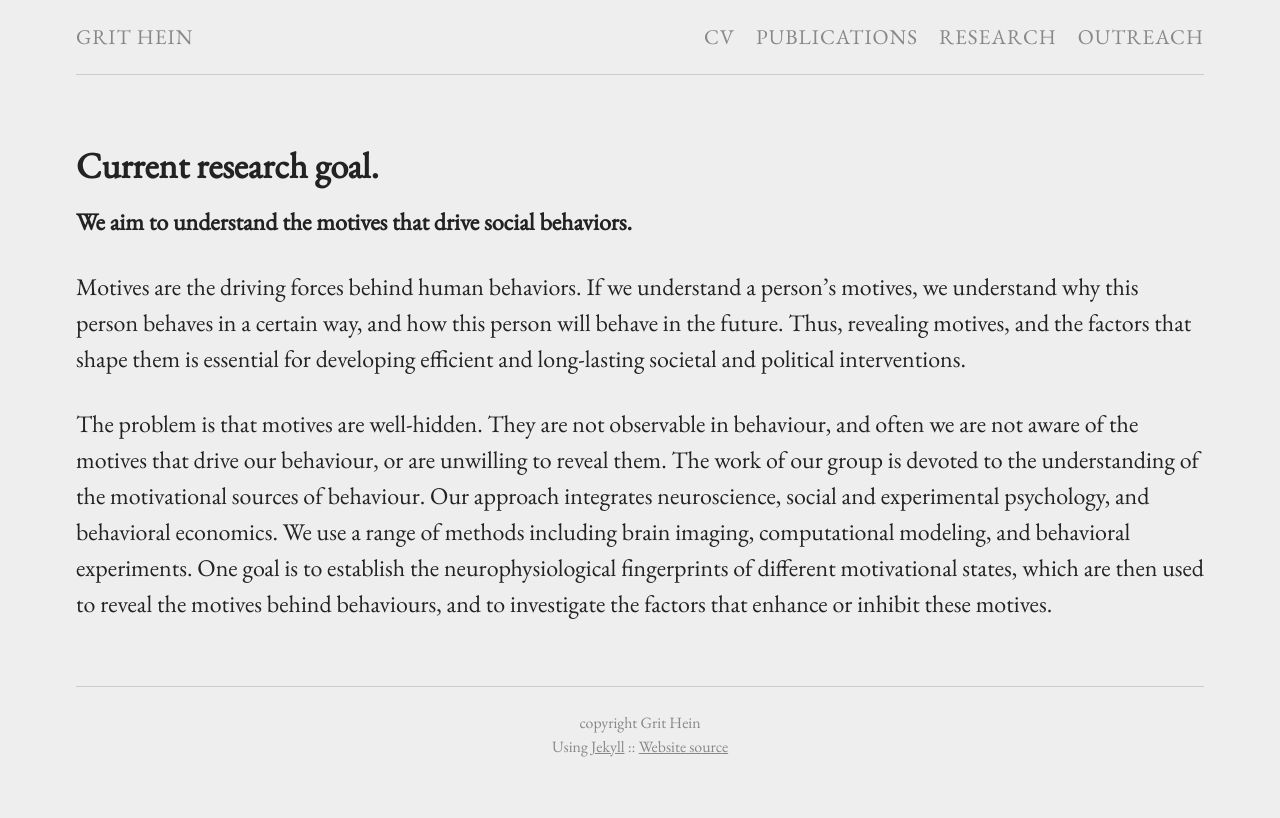
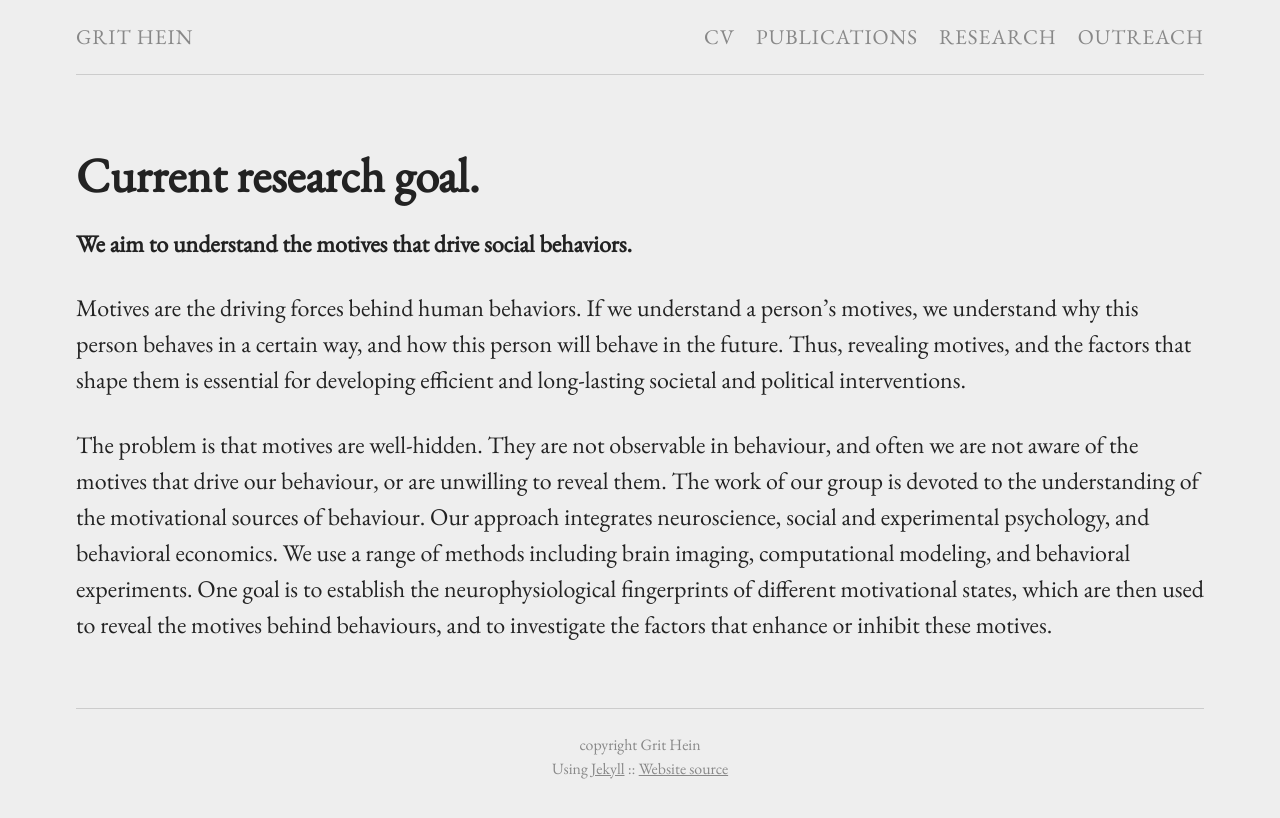
Before and after one commit to grithein/grithein, a Jekyll site: the page built from misc.md, in a window 1280 px wide. Shown: the top 818 px of the page. Built offline with Jekyll 4.4.1, drawn with Linux system fonts in a browser that asks for light colours.

```diff
--- a/misc.md
+++ b/misc.md
@@ -3,7 +3,7 @@ title: ''
 layout: page
 permalink: "/misc/"
 ---
-## Current research goal.
+# Current research goal.
 
 **We aim to understand the motives that drive social behaviors.**
 
```
